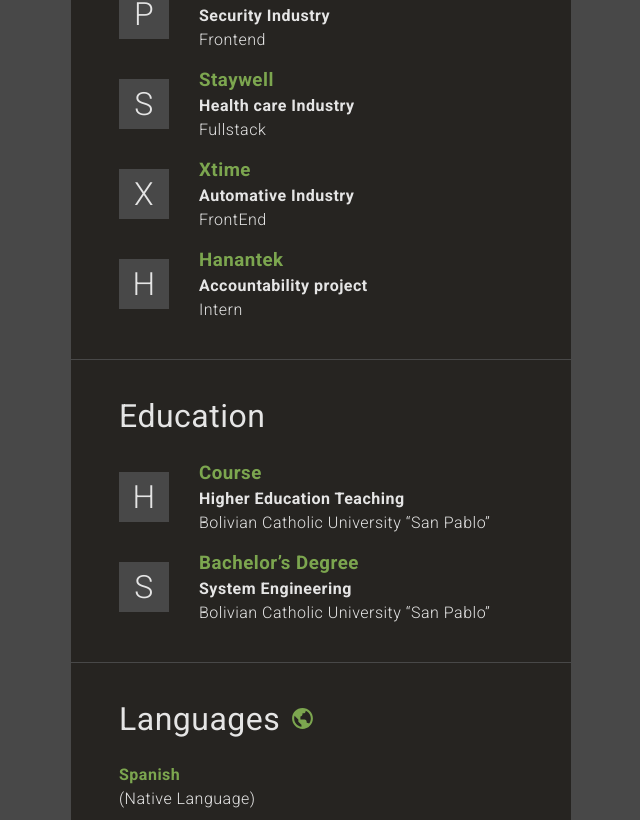
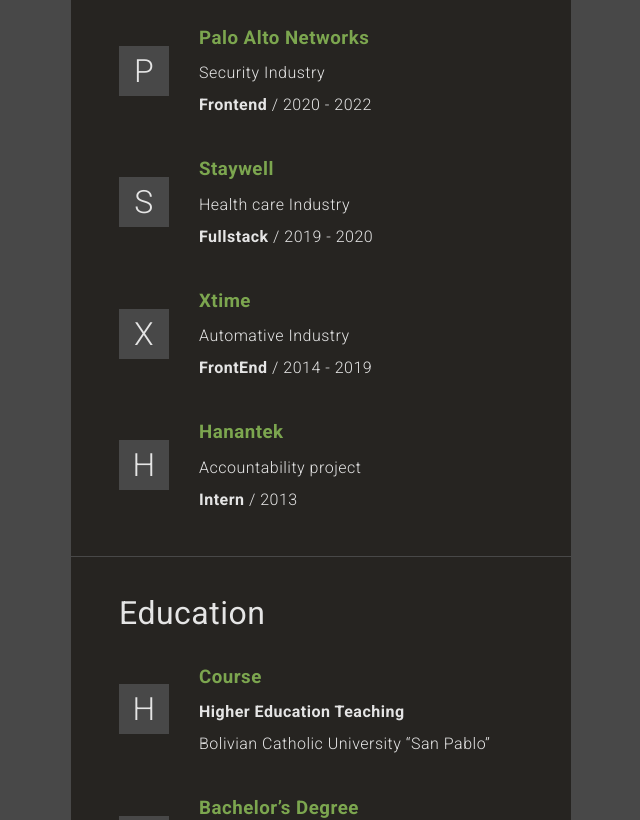
Before and after one commit to caifel/mariomedrano, a Next.js app: page / in a window 1280 px wide. Shown: the part 828-1648 px from the top of the page, without its empty margins (319-959 px from the left). Built offline with nearby package versions, Linux system fonts and the light colour scheme.

Commit message:
Add time period to experiences

```diff
--- a/app/data.ts
+++ b/app/data.ts
@@ -15,38 +15,38 @@
 export const workingExperience: TWorkingExperience[] = [
   {
     current: true,
-    year: 2022,
     company: 'MAYD',
     role: 'Frontend',
     industry: 'E-commerce',
-    url: 'https://www.getmayd.com/'
+    url: 'https://www.getmayd.com/',
+    displayTimePeriod: '2022 - Present'
   },
   {
-    year: 2020,
     company: 'Palo Alto Networks',
     role: 'Frontend',
     industry: 'Security Industry',
-    url: 'https://www.paloaltonetworks.com/'
+    url: 'https://www.paloaltonetworks.com/',
+    displayTimePeriod: '2020 - 2022'
   },
   {
-    year: 2019,
     company: 'Staywell',
     role: 'Fullstack',
     industry: 'Health care Industry',
-    url: 'https://www.staywell.com/'
+    url: 'https://www.staywell.com/',
+    displayTimePeriod: '2019 - 2020'
   },
   {
-    year: 2014,
     company: 'Xtime',
     role: 'FrontEnd',
     industry: 'Automative Industry',
-    url: 'https://www.xtime.com/'
+    url: 'https://www.xtime.com/',
+    displayTimePeriod: '2014 - 2019'
   },
   {
-    year: 2013,
     company: 'Hanantek',
     role: 'Intern',
-    industry: 'Accountability project'
+    industry: 'Accountability project',
+    displayTimePeriod: '2013'
   }
 ];
 export const education: TEducation[] = [
--- a/app/sections/EducationSection/EducationItem.tsx
+++ b/app/sections/EducationSection/EducationItem.tsx
@@ -17,12 +17,12 @@
         <span className="h2">{name[0]}</span>
         {/* year */}
       </div>
-      <div className="ml-30">
+      <div className="ml-30 lh-2">
         <h3 className="c-primary">{type}</h3>
-        <p className="mt-5">
+        <p>
           <b>{name}</b>
         </p>
-        <p className="mt-5">
+        <p>
           <span>{school}</span>
         </p>
       </div>
--- a/app/sections/EducationSection/index.tsx
+++ b/app/sections/EducationSection/index.tsx
@@ -18,7 +18,7 @@
 
       <div className="mt-30">
         {educationList.map((item, index) => (
-          <EducationItem className={index > 0 ? 'mt-20' : ''} key={item.name} data={item} />
+          <EducationItem className={index > 0 ? 'mt-30' : ''} key={item.name} data={item} />
         ))}
       </div>
     </section>
--- a/app/sections/ExperienceSection/ExperienceItem.tsx
+++ b/app/sections/ExperienceSection/ExperienceItem.tsx
@@ -1,11 +1,15 @@
 import cns from 'classnames';
 import { FC } from 'react';
+import { Space } from '../../ui/Space';
 
 interface IProps extends React.HTMLAttributes<HTMLDivElement> {
   data: TWorkingExperience;
 }
 
-export const ExperienceItem: FC<IProps> = ({ className, data: { year, company, industry, role, current, url } }) => {
+export const ExperienceItem: FC<IProps> = ({
+  className,
+  data: { displayTimePeriod, company, industry, role, current, url }
+}) => {
   return (
     <div className={cns(className, 'align-items-center')}>
       <div
@@ -15,9 +19,8 @@
         })}
       >
         <span className="h2">{company[0]}</span>
-        {/* year */}
       </div>
-      <div className="ml-30">
+      <div className="ml-30 lh-2">
         <h3 className="c-primary">
           {url ? (
             <a href={url} target="_blank" rel="noopener noreferrer">
@@ -27,11 +30,12 @@
             company
           )}
         </h3>
-        <p className="mt-5">
-          <b>{industry}</b>
+        <p>
+          <span>{industry}</span>
         </p>
-        <p className="mt-5">
-          <span>{role}</span>
+        <p>
+          <b>{role}</b>
+          <span>{` / ${displayTimePeriod}`}</span>
         </p>
       </div>
     </div>
--- a/app/sections/ExperienceSection/index.tsx
+++ b/app/sections/ExperienceSection/index.tsx
@@ -1,7 +1,7 @@
+import cns from 'classnames';
 import { FC } from 'react';
-import cns from 'classnames';
+import { t } from '../../locales/en/all';
 import { ExperienceItem } from './ExperienceItem';
-import { t } from '../../locales/en/all';
 
 interface IProps extends React.HTMLAttributes<HTMLDivElement> {
   workingExperience: TWorkingExperience[];
@@ -17,7 +17,7 @@
 
       <div className="mt-30">
         {workingExperience.map((experience, index) => (
-          <ExperienceItem className={index > 0 ? 'mt-20' : ''} key={experience.company} data={experience} />
+          <ExperienceItem className={index > 0 ? 'mt-30' : ''} key={experience.company} data={experience} />
         ))}
       </div>
     </section>
--- a/app/sections/LanguageSection/LanguageItem.tsx
+++ b/app/sections/LanguageSection/LanguageItem.tsx
@@ -1,4 +1,5 @@
 import { FC } from 'react';
+import cns from 'classnames';
 
 interface IProps extends React.HTMLAttributes<HTMLDivElement> {
   data: any;
@@ -6,11 +7,11 @@
 
 export const LanguageItem: FC<IProps> = ({ className, data }) => {
   return (
-    <div className={className}>
+    <div className={cns(className, 'lh-2')}>
       <p className="c-primary">
         <b>{data?.name}</b>
       </p>
-      <p className="mt-5">
+      <p>
         <span>{data?.level}</span>
       </p>
     </div>
--- a/app/sections/LanguageSection/index.tsx
+++ b/app/sections/LanguageSection/index.tsx
@@ -19,7 +19,7 @@
       </h2>
       <div className="mt-30">
         {languageList.map((language, index) => (
-          <LanguageItem className={index > 0 ? 'mt-20' : ''} key={language.name} data={language} />
+          <LanguageItem className={index > 0 ? 'mt-30' : ''} key={language.name} data={language} />
         ))}
       </div>
     </section>
--- a/app/types.d.ts
+++ b/app/types.d.ts
@@ -1,6 +1,6 @@
 type TWorkingExperience = {
   current?: boolean;
-  year: number;
+  displayTimePeriod?: string;
   company: string;
   industry: string;
   role: string;
```
